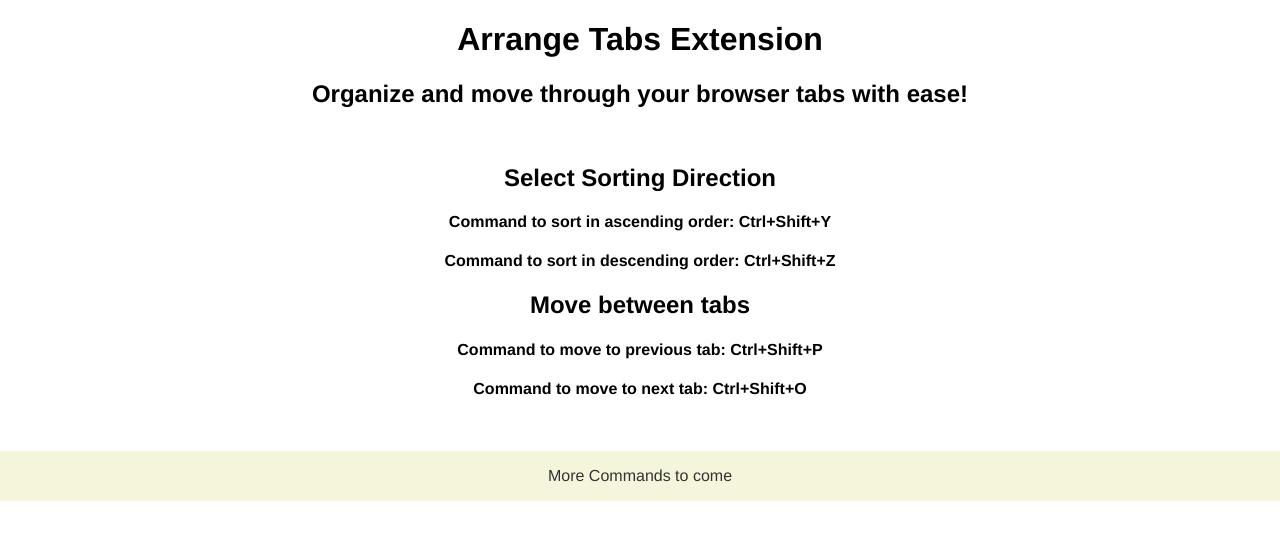
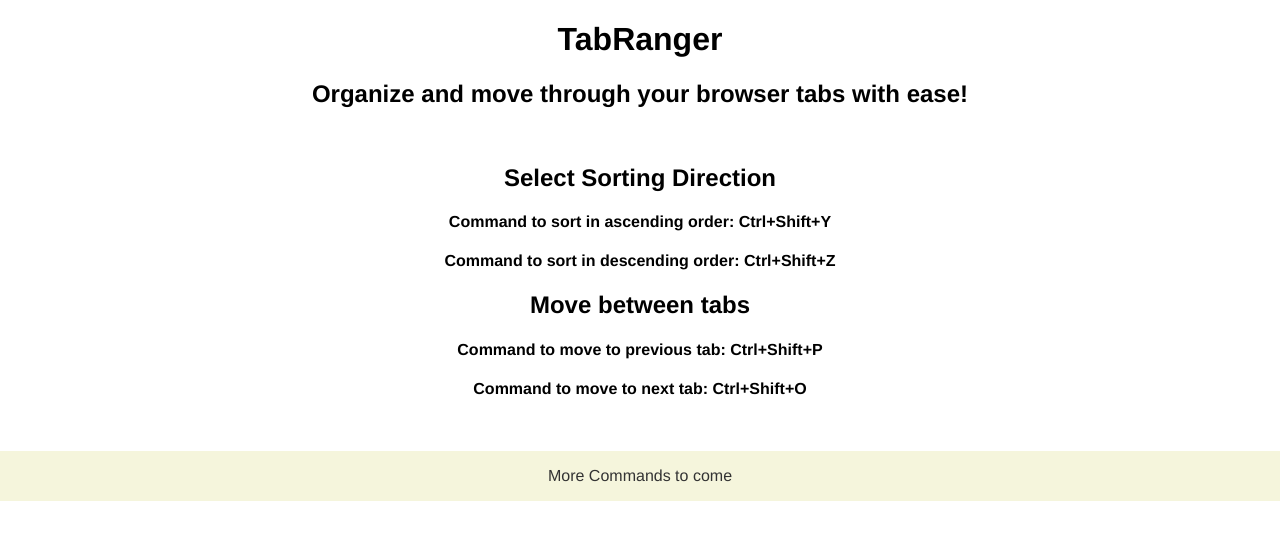
Before and after one commit to amahdavid/ChromeExtension-InProgress-, a browser extension: page src/options/index.html in a window 1280 px wide. Drawn offline with Linux system fonts and the light colour scheme.

Commit message:
CE: changed name

```diff
--- a/src/options/index.html
+++ b/src/options/index.html
@@ -8,7 +8,7 @@
 </head>
 <body>
   <header>
-    <h1>Arrange Tabs Extension</h1>
+    <h1>TabRanger</h1>
     <h2>Organize and move through your browser tabs with ease!</h2>
   </header>
   <div id="main-content" class="container">
```
